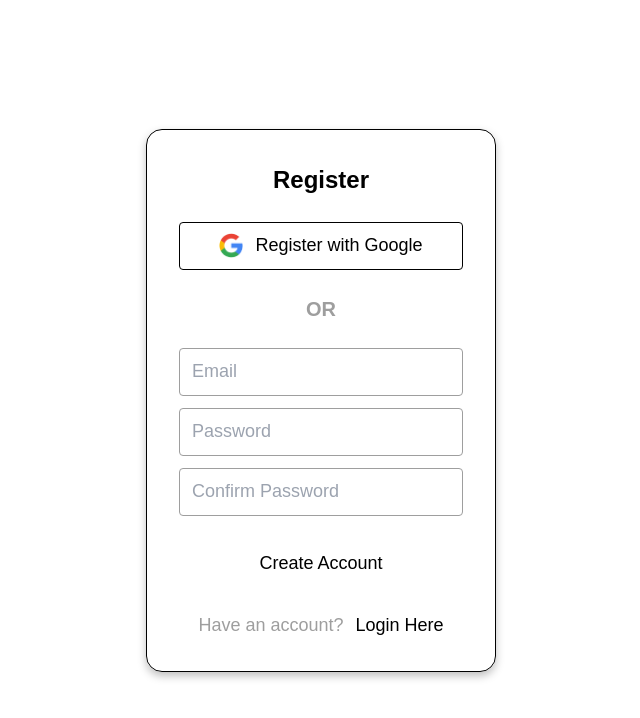
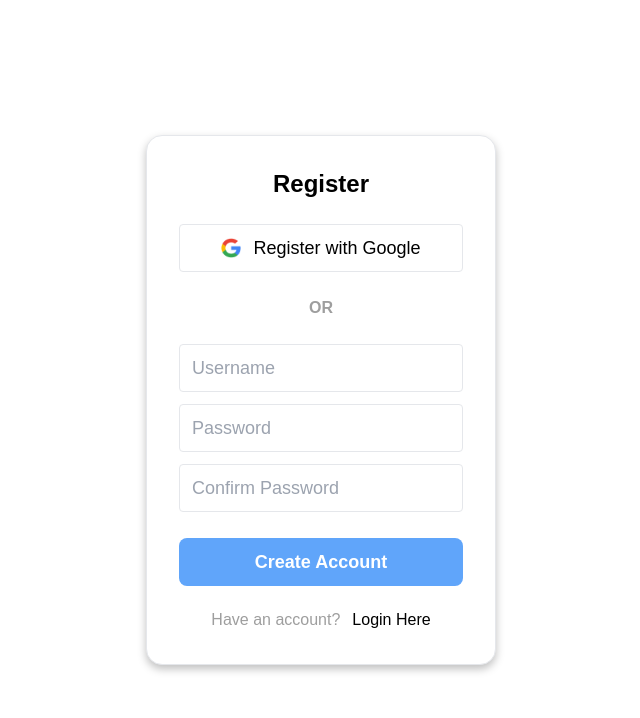
Before and after one commit to DArlegui/Library-App, a React (Vite) app in the folder client-side/: page / in a window 1280 px wide. Shown: the top 718 px of the page, without its empty margins (319-959 px from the left). Built offline with nearby package versions, Linux system fonts and the light colour scheme.

Commit message:
Refactor code to be more reusable and added  input validations

```diff
--- a/client-side/src/components/Form.tsx
+++ b/client-side/src/components/Form.tsx
@@ -1,7 +1,10 @@
 import google_logo from '../assets/google_logo.png';
 import { Link } from 'react-router-dom';
+import Input from './Input';
 
 interface Props {
+  // handlefirstNameChange: (e: React.ChangeEvent<HTMLInputElement>) => void;
+  // handlelastNameChange: (e: React.ChangeEvent<HTMLInputElement>) => void;
   handleUsernameChange: (e: React.ChangeEvent<HTMLInputElement>) => void;
   handlePasswordChange: (e: React.ChangeEvent<HTMLInputElement>) => void;
   handleConfirmPassword: (e: React.ChangeEvent<HTMLInputElement>) => void;
@@ -23,45 +26,43 @@ const Form: React.FC<Props> = ({
   linkURL,
 }) => {
   return (
-    <form id="signin-form">
-      <div className="title">{title}</div>
-      <button className="inputElement continueWithGoogle">
-        <img src={google_logo} />
+    <form className="inline-flex flex-col items-center min-w-[350px] min-h-[400px] gap-6 border shadow-[0px_4px_8px_0px_rgba(0,0,0,0.25)] p-8 rounded-2xl border-[solid] bg-white">
+      <div className="text-2xl font-bold">{title}</div>
+      <Link
+        className="inline-flex items-center self-stretch h-12 rounded text-lg continueWithGoogle border justify-center text-[black] gap-3 border-[solid] bg-white"
+        to="#">
+        <img src={google_logo} className="w-5 h-5" />
         {title} with Google
-      </button>
-      <div className="title gray">OR</div>
-      <div className="stack">
-        <input
-          className="inputElement inputField"
-          type="text"
-          name="email"
-          placeholder="Email"
-          onChange={(e) => handleUsernameChange(e)}
-        />
-        <input
-          className="inputElement inputField"
-          type="password"
-          name="password"
-          placeholder="Password"
-          onChange={(e) => handlePasswordChange(e)}
-        />
+      </Link>
+      <div className="text-base font-bold text-[#9e9e9e]">OR</div>
+      <div className="flex flex-col self-stretch gap-3">
+        {/* {isRegister && (
+          <div className="flex justify-evenly space-x-2">
+            <Input type="text" name="First" placeholder="First Name" handleUsernameChange={handleUsernameChange} />
+            <Input type="text" name="Last" placeholder="Last Name" handleUsernameChange={handleUsernameChange} />
+          </div>
+        )} */}
+        <Input type="text" name="Username" placeholder="Username" handleUsernameChange={handleUsernameChange} />
+        <Input type="password" name="password" placeholder="Password" handleUsernameChange={handlePasswordChange} />
         {isRegister && (
-          <input
-            className="inputElement inputField"
+          <Input
             type="password"
             name="password"
             placeholder="Confirm Password"
-            onChange={(e) => handleConfirmPassword(e)}
+            handleUsernameChange={handleConfirmPassword}
           />
         )}
       </div>
-      {error && <div className="error">{error}</div>}
-      <button type="button" className="inputElement loginButton" onClick={() => handleLoginClick()}>
+      {error && <div className="text-red-500">{error}</div>}
+      <button
+        type="button"
+        className="justify-center text-[white] font-bold cursor-pointer border-0 inline-flex items-center self-stretch h-12 text-lg relative top-0.5 bg-blue-400 rounded-lg w-full"
+        onClick={() => handleLoginClick()}>
         {isRegister ? 'Create Account' : 'Login'}
       </button>
-      <div className="centerXStack">
-        <div className="body gray">{isRegister ? 'Have an account?' : 'No account?'}</div>
-        <Link to={`${linkURL}`} className="body">
+      <div className="inline-flex justify-start items-start gap-3">
+        <div className="text-[#9e9e9e] text-base">{isRegister ? 'Have an account?' : 'No account?'}</div>
+        <Link to={`${linkURL}`} className="text-base">
           {isRegister ? 'Login Here' : 'Register Here'}
         </Link>
       </div>
--- /dev/null
+++ b/client-side/src/components/Input.tsx
@@ -0,0 +1,30 @@
+import React from 'react';
+
+interface Props {
+  type: string;
+  name: string;
+  placeholder: string;
+  handleUsernameChange: (e: React.ChangeEvent<HTMLInputElement>) => void;
+}
+
+const Input: React.FC<Props> = ({ type, name, placeholder, handleUsernameChange }) => {
+  return name === 'First' || name === 'Last' ? (
+    <input
+      className="inline-flex items-center self-stretch h-12 max-w-[170px] rounded text-lg border px-3 border-[solid]"
+      type={type}
+      name={name}
+      placeholder={placeholder}
+      onChange={(e) => handleUsernameChange(e)}
+    />
+  ) : (
+    <input
+      className="inline-flex items-center self-stretch h-12 rounded text-lg border px-3 border-[solid]"
+      type={type}
+      name={name}
+      placeholder={placeholder}
+      onChange={(e) => handleUsernameChange(e)}
+    />
+  );
+};
+
+export default Input;
--- a/client-side/src/index.css
+++ b/client-side/src/index.css
@@ -18,6 +18,7 @@
 @import 'tailwindcss/utilities';
 
 @import url('https://fonts.googleapis.com/css2?family=Poppins&display=swap');
+
 :root {
   font-family: 'Poppins', sans-serif;
   line-height: 1.5;
@@ -28,8 +29,17 @@
   -moz-osx-font-smoothing: grayscale;
 }
 
-/* body,
+.bg-background {
+  /* background-image: url('/src/assets/book-bg2.jpg'); */
+  background-repeat: no-repeat;
+  background-position: center;
+  background-attachment: fixed;
+  background-size: cover;
+}
+
+body,
 html {
+  height: 100%;
   margin: 0;
   padding: 0;
-} */
+}
--- a/client-side/src/pages/LoginPage/LoginPage.tsx
+++ b/client-side/src/pages/LoginPage/LoginPage.tsx
@@ -20,6 +20,11 @@ const LoginPage = () => {
   };
 
   const handleLoginClick = async () => {
+    if (!username || !password) {
+      setError('Please fill in all fields');
+      return;
+    }
+
     const { jwt, success } = await LogIn({ username, password });
 
     if (success) {
@@ -27,11 +32,12 @@ const LoginPage = () => {
       navigate('/home');
     } else {
       setError('Invalid Username or Password');
+      return;
     }
   };
 
   return (
-    <div id="page">
+    <div className="w-full h-screen bg-background flex justify-center items-center">
       <Form
         handleUsernameChange={handleUsernameChange}
         handlePasswordChange={handlePasswordChange}
--- a/client-side/src/pages/RegisterPage/RegisterPage.css
+++ b/client-side/src/pages/RegisterPage/RegisterPage.css
@@ -1,4 +1,4 @@
-img {
+/* img {
   width: 24px;
   height: 25px;
 }
@@ -8,8 +8,8 @@ img {
   justify-content: center;
   align-items: center;
   height: 100vh;
-}
-
+} */
+/*
 #signin-form {
   display: inline-flex;
   flex-direction: column;
@@ -91,4 +91,4 @@ a {
 
 .body {
   font-size: 18px;
-}
+} */
--- a/client-side/src/pages/RegisterPage/RegisterPage.tsx
+++ b/client-side/src/pages/RegisterPage/RegisterPage.tsx
@@ -3,13 +3,19 @@ import { useState } from 'react';
 import { useNavigate } from 'react-router-dom';
 import { register } from '../../api/AuthService';
 import Form from '../../components/Form';
-import './RegisterPage.css';
 
 const RegisterPage = () => {
+  // const [firstName, setFirstName] = useState('');
+  // const [lastName, setLastName] = useState('');
   const [username, setUsername] = useState('');
   const [password, setPassword] = useState('');
   const [confirmPassword, setConfirmPassword] = useState('');
+  const [error, setError] = useState('');
   const navigate = useNavigate();
+
+  // const handlefirstNameChange = (e: any) => {
+  //   setFirstName(e.target.value);
+  // }
 
   const handleUsernameChange = (e: any) => {
     setUsername(e.target.value);
@@ -24,8 +30,13 @@ const RegisterPage = () => {
   };
 
   const handleRegisterClick = async () => {
+    if (!username || !password || !confirmPassword) {
+      setError('Please fill in all fields');
+      return;
+    }
+
     if (password !== confirmPassword) {
-      alert('Passwords do not match');
+      setError('Passwords do not match');
       return;
     }
 
@@ -40,13 +51,13 @@ const RegisterPage = () => {
   };
 
   return (
-    <div id="page">
+    <div className="w-full h-screen bg-background flex justify-center items-center">
       <Form
         handleUsernameChange={handleUsernameChange}
         handlePasswordChange={handlePasswordChange}
         handleConfirmPassword={handleConfirmPassword}
         handleLoginClick={handleRegisterClick}
-        error=""
+        error={error}
         title="Register"
         isRegister={true}
         linkURL="/login"
```
